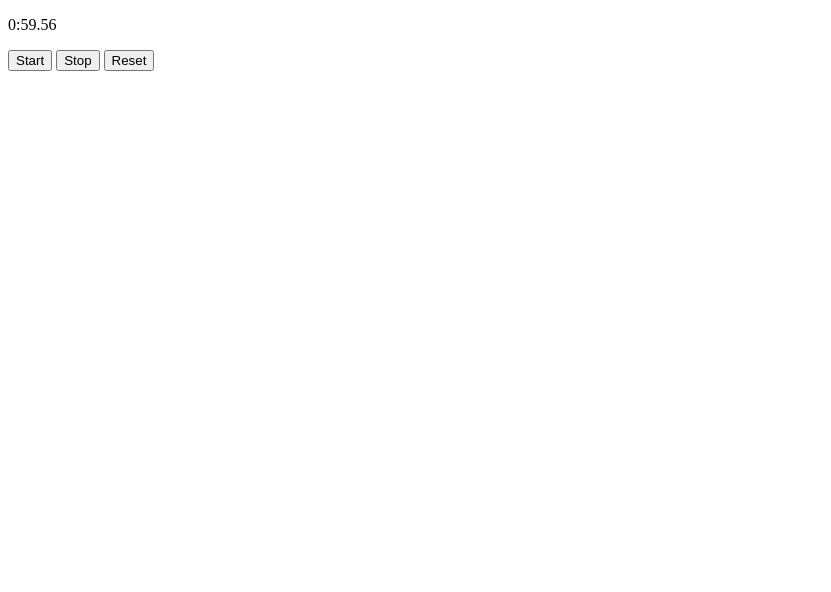
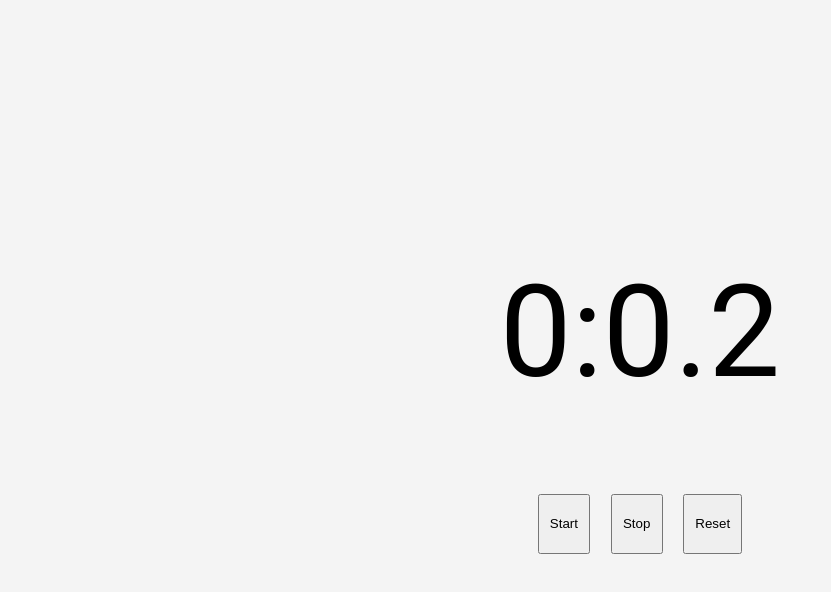
Before and after one commit to benStella/js-stopwatch, a plain HTML site: page index.html in a window 1280 px wide. Both pictures are taken after a click on the button "Start". Shown: the whole page, without its empty margins (0-831 px from the left). Drawn offline with nearby package versions, Linux system fonts and the light colour scheme.

Commit message:
partially designed

```diff
--- a/index.html
+++ b/index.html
@@ -4,13 +4,17 @@
     <meta charset="UTF-8">
     <meta name="viewport" content="width=device-width, initial-scale=1.0">
     <title>Stopwatch</title>
+    <link rel="stylesheet" href="./style.css">
 
 </head>
-<body>
-    <p id="timer"></p>
-    <button id="start-btn">Start</button>
-    <button id="stop-btn">Stop</button>
-    <button id="reset-btn">Reset</button>
+<body class="container">
+    <p id="timer">0:0.0</p>
+    <div id="btns">
+        <button id="start-btn">Start</button>
+        <button id="stop-btn">Stop</button>
+        <button id="reset-btn">Reset</button>
+    </div>
+
 </body>
     <script
         src="https://code.jquery.com/jquery-3.7.1.min.js"
--- a/script.js
+++ b/script.js
@@ -1,8 +1,11 @@
 let timerElem = $('#timer');
+let startBtn = $('#start-btn');
+let stopBtn = $('#stop-btn');
+let resetBtn = $('#reset-btn');
 
 function Timer() {
-    let seconds = 55;
-    let minutes = 59;
+    let seconds = 1; // Default value is 1
+    let minutes = 0;
     let hours = 0;
 
     let secInterval = setInterval(function() {
@@ -23,5 +26,17 @@ function Timer() {
                 hours++;
         }
     }, 1000);
+
+    $('#stop-btn').click(function() {
+        clearInterval(secInterval);
+    });
+
+    $('#reset-btn').click(function() {
+        clearInterval(secInterval);
+        hours = 0;
+        minutes = 0;
+        seconds = 0;
+        timerElem.text('0:0.0');
+    });
 }
 $('#start-btn').click(Timer);
--- /dev/null
+++ b/style.css
@@ -0,0 +1,40 @@
+* {
+    margin: 0;
+    padding: 0;
+    box-sizing: border-box;
+}
+
+body {
+    font-family: 'Roboto', sans-serif;
+    background-color: #f4f4f4;
+}
+
+#timer {
+    display: flex;
+    justify-content: center;
+    margin: 3vw;
+    padding: auto;
+    font-size: 10vw;
+}
+
+
+.container {
+    display: flex;
+    flex-direction: column;
+    justify-content: center;
+    align-items: center;
+    height: 100vh;
+}
+
+#btns{
+    display: flex;
+    justify-content: center;
+    margin: 3%;
+}
+
+#start-btn, #stop-btn, #reset-btn {
+    padding: 10%;
+    margin: 10%;
+    width: 100%;
+    height: 100%;
+}
```
